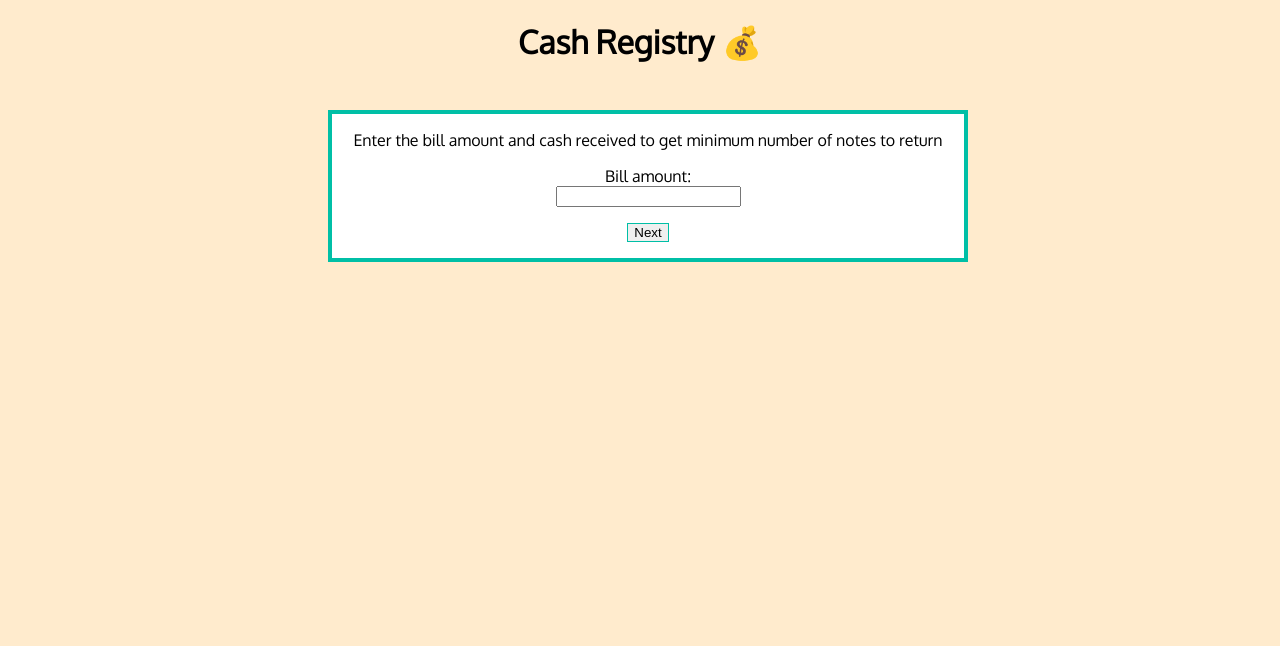
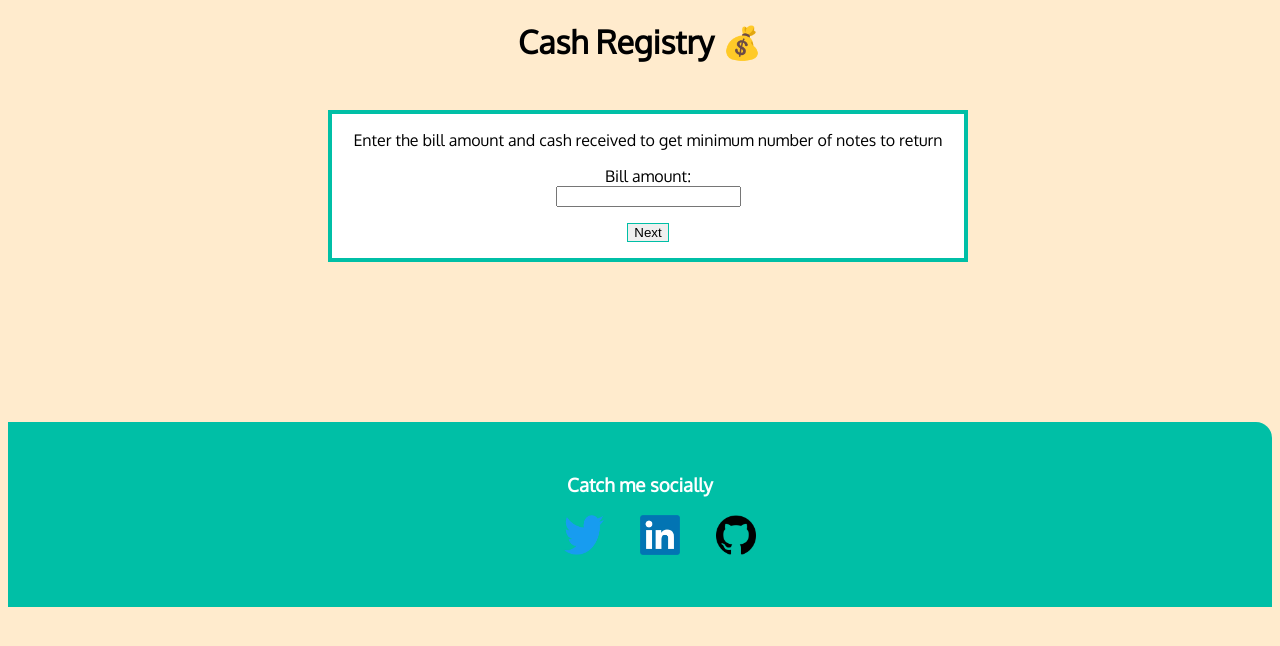
Before and after one commit to htihaS/neoG-Cash-Registry, a plain HTML site: page index.html in a window 1280 px wide. Drawn offline with Linux system fonts and the light colour scheme.

Commit message:
added footer

```diff
--- a/index.html
+++ b/index.html
@@ -44,6 +44,21 @@
             </table>
         </div>
     </div>
+
+    <footer class="footer ">
+        <div class="footer-heading"><h3>Catch me socially</h3></div>
+        <ul class="social-links">
+            <li class="list-non-bullet list-item-inline">
+                <a class="links" href="https://www.twitter.com/kodumurisahith"  target="_blank"><img src="/Images/Twitter-logo.svg.png" alt="twitter" class="img-footer img-twitter"/></a>
+            </li>
+            <li class="list-non-bullet list-item-inline">
+                <a class="links" href="https://www.linkedin.com/in/kodumuri-sahith-84a58317b/"  target="_blank"><img src="/Images/linkedin-logo.png" alt="linkendIn" class="img-footer img-linkedin"/></a>
+            </li>
+            <li class="list-non-bullet list-item-inline">
+                <a class="links" href="https://github.com/htihaS"  target="_blank"><img src="/Images/github-logo.png" alt="github" class="img-footer img-github"></a>
+            </li>
+        </ul>
+    </footer>
 </body>
 <script src="app.js" type="text/javascript"></script>
 </html>
--- a/style.css
+++ b/style.css
@@ -33,3 +33,36 @@ tr,td {
 table th{
     border: 0.1rem solid;
 }
+
+/* footer */
+.footer{
+    background-color: #00BFA6 ;
+    padding: 2rem 1rem;
+    text-align: center;
+    color:white;
+    border-top-right-radius: 1rem;
+    margin-top: 10rem ;
+    margin-left: 0rem;
+    margin-right: 0rem;
+}
+.footer .links{
+    color: white;
+}
+.footer .ul{
+    padding-inline-start: 0px;
+}
+
+/* List */
+.list-non-bullet{
+    list-style: none;
+}
+.list-item-inline {
+    display: inline;
+    padding: 0rem 1rem;
+}
+
+/* images */
+.img-footer{
+    height: 40px;
+    width: 40px;
+}
```
Also changed, not shown: images/Twitter-logo.svg.png (added), images/github-logo.png (added), images/linkedin-logo.png (added).
